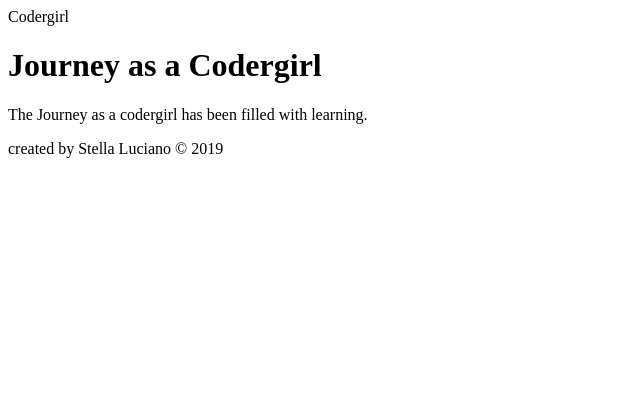
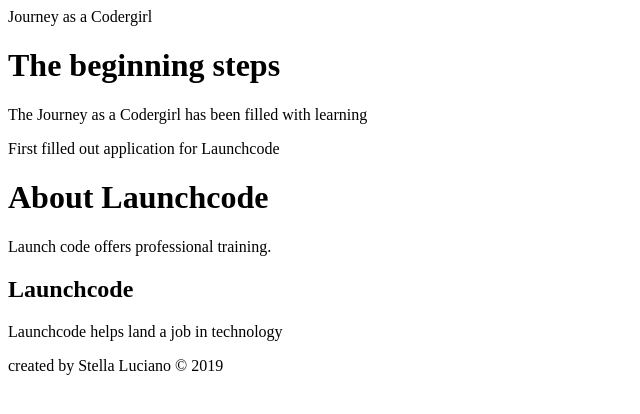
Before and after one commit to stella78/my_portfolio_site, a plain HTML site: page index.html in a window 1280 px wide. Shown: the whole page, without its empty margins (0-640 px from the left). Drawn offline with Linux system fonts and the light colour scheme.

Commit message:
Added html tags as directed

```diff
--- a/index.html
+++ b/index.html
@@ -1,25 +1,30 @@
-
 
 <!DOCTYPE html>
 <html>
 <head>
+
 <title>My Journey as a CoderGirl</title>
+
 </head>
 <body>
-<heading1>Codergirl</heading1>
+<header>Journey as a Codergirl </header>
+
+<h1>The beginning steps</h1>
+<p>The Journey as a Codergirl has been filled with learning</p>
+<p> First filled out application for Launchcode</p>
+
+
 <main>
-<h1>Journey as a Codergirl</h1>
+<h1>About Launchcode</h1>
+<p>Launch code offers professional training.</p>
 
 <article>
-<p>The Journey as a codergirl has been filled with learning.</p>
+<h1>Launchcode</h1>
+<p>Launchcode helps land a job in technology</p>
 </article>
 </main>
 
 
+<footer>created by Stella Luciano &copy 2019</footer>
 </body>
-
-
-
-<footer>created by Stella Luciano &copy 2019</footer>
-
 </html>
```
